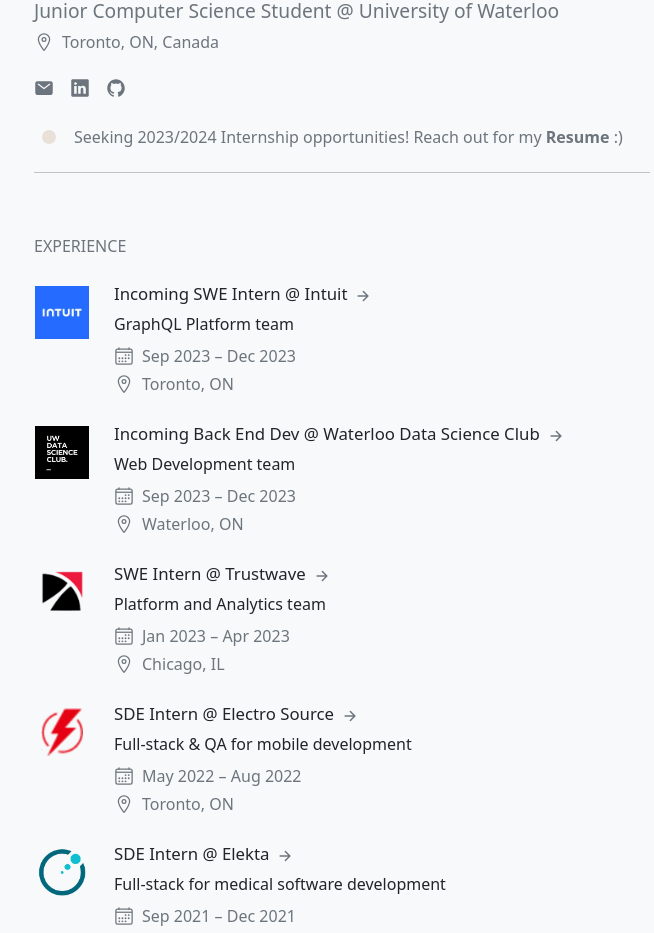
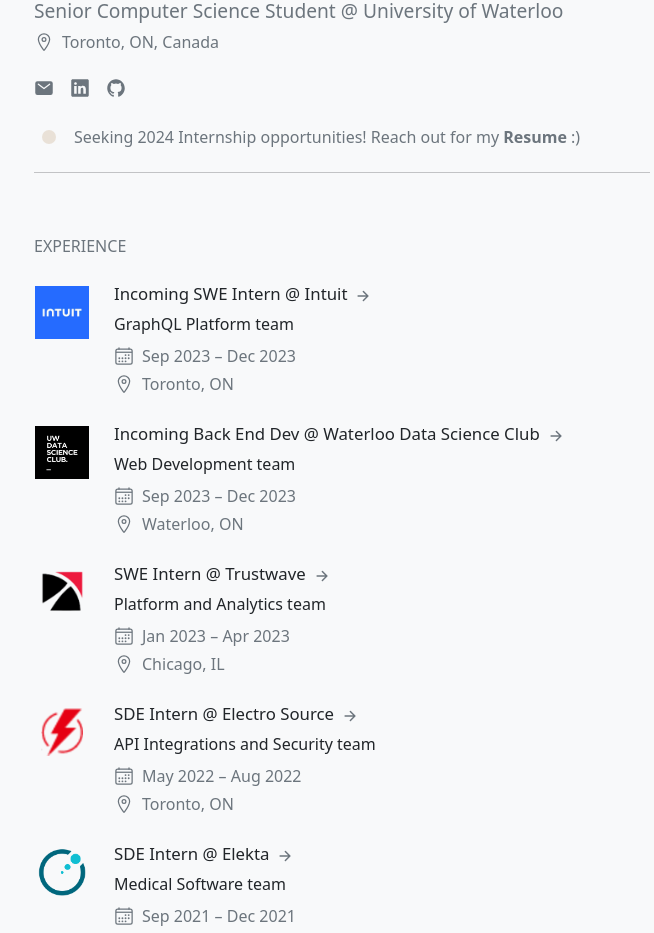
Before and after one commit to rohanxminocha/rohanxminocha.github.io, a React (Create React App) app: page / in a window 1280 px wide. Shown: the part 420-1353 px from the top of the page, without its empty margins (298-952 px from the left). Built offline with nearby package versions, Linux system fonts and the light colour scheme.

Commit message:
Add file via upload

```diff
--- a/src/App.js
+++ b/src/App.js
@@ -54,7 +54,7 @@
         logo: "logo_intuit.png",
         logoScale: 0.95,
         link: "https://www.intuit.com/ca/",
-        skills: "Java, Spring Boot, Jenkins, Docker, Kubernetes, Argo CD, AWS",
+        skills: "Java, Spring Boot, Jenkins, Docker, Kubernetes, Splunk, Argo CD, AWS",
     },
     {
         company: "Waterloo Data Science Club",
@@ -88,7 +88,7 @@
         company: "Electro Source",
         title: "Software Developer Intern",
         titleShort: "SDE Intern",
-        description: "Full-stack & QA for mobile development",
+        description: "API Integrations and Security team",
         location: "Toronto, ON",
         start: new Date("May 31, 2022"),
         end: new Date("August 19, 2022"),
@@ -101,7 +101,7 @@
         company: "Elekta",
         title: "Software Developer Intern",
         titleShort: "SDE Intern",
-        description: "Full-stack for medical software development",
+        description: "Medical Software team",
         location: "Sunnyvale, CA",
         start: new Date("September 7, 2021"),
         end: new Date("December 23, 2021"),
@@ -206,7 +206,7 @@
                                         <div>
                                             <h1>Rohan Minocha</h1>
                                             <h3>
-                                                Junior Computer Science Student @ University of Waterloo
+                                                Senior Computer Science Student @ University of Waterloo
                                             </h3>
                                             <Stack direction="horizontal" gap={2}>
                                                 <IoLocationOutline />
@@ -248,7 +248,7 @@
                                                     <div class="status_light_led"></div>
                                                 </div>
                                                 <div class="status_message">
-                                                    Seeking 2023/2024 Internship opportunities! Reach out for
+                                                    Seeking 2024 Internship opportunities! Reach out for
                                                     my <b>Resume</b> :&#41;
                                                 </div>
                                             </div>
```
